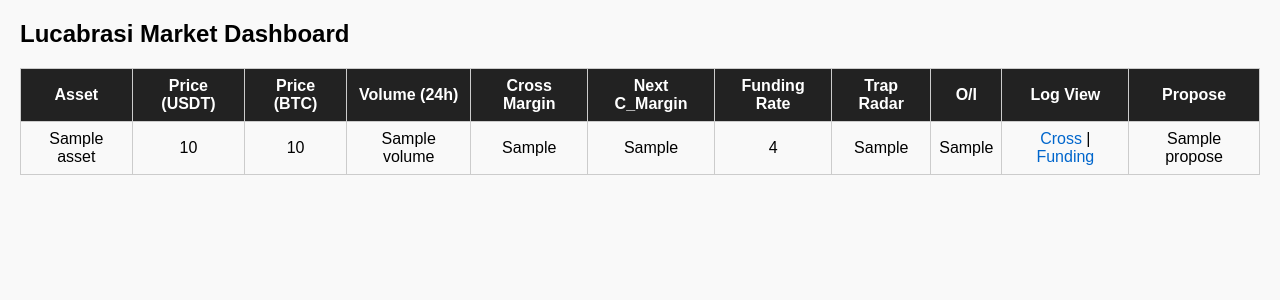
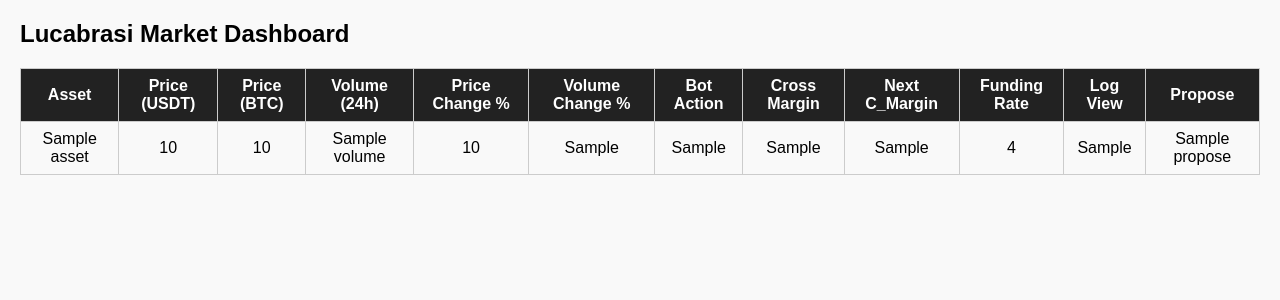
Before and after one commit to Luca-vn/coinmarketcap, a Flask app: template templates/index.html in a window 1280 px wide. Shown: the top 300 px of the page. Run offline with Flask 3, Linux system fonts and the light colour scheme; the template is opened without the code that fills it: most values are stand-ins (such as "Sample title", 1, 10 or a date in 2020).

Commit message:
Update index.html

```diff
--- a/templates/index.html
+++ b/templates/index.html
@@ -21,11 +21,12 @@
                 <th>Price (USDT)</th>
                 <th>Price (BTC)</th>
                 <th>Volume (24h)</th>
+                <th>Price Change %</th>
+                <th>Volume Change %</th>
+                <th>Bot Action</th>
                 <th>Cross Margin</th>
-                 <th>Next C_Margin</th>
+                <th>Next C_Margin</th>
                 <th>Funding Rate</th>
-                <th>Trap Radar</th>
-                <th>O/I</th>
                 <th>Log View</th>
                 <th>Propose</th>
             </tr>
@@ -37,15 +38,13 @@
                 <td>{{ row.price_usdt }}</td>
                 <td>{{ row.price_btc }}</td>
                 <td>{{ row.volume }}</td>
+                <td>{{ row.price_pct }}</td>
+                <td>{{ row.volume_pct }}</td>
+                <td>{{ row.bot_action }}</td>
                 <td>{{ row.cross_margin }}</td>
                 <td>{{ row.next_margin }}</td>
                 <td>{{ row.funding_rate }}</td>
-                <td>{{ row.trap_radar }}</td>
-                <td>{{ row.oi }}</td>
-                <td>
-                    <a href="/chart/cross/{{ row.asset }}" target="_blank">Cross</a> |
-                    <a href="/chart/funding/{{ row.asset }}" target="_blank">Funding</a>
-                </td>
+                <td>{{ row.log_view|safe }}</td>
                 <td>{{ row.propose }}</td>
             </tr>
             {% endfor %}
```
